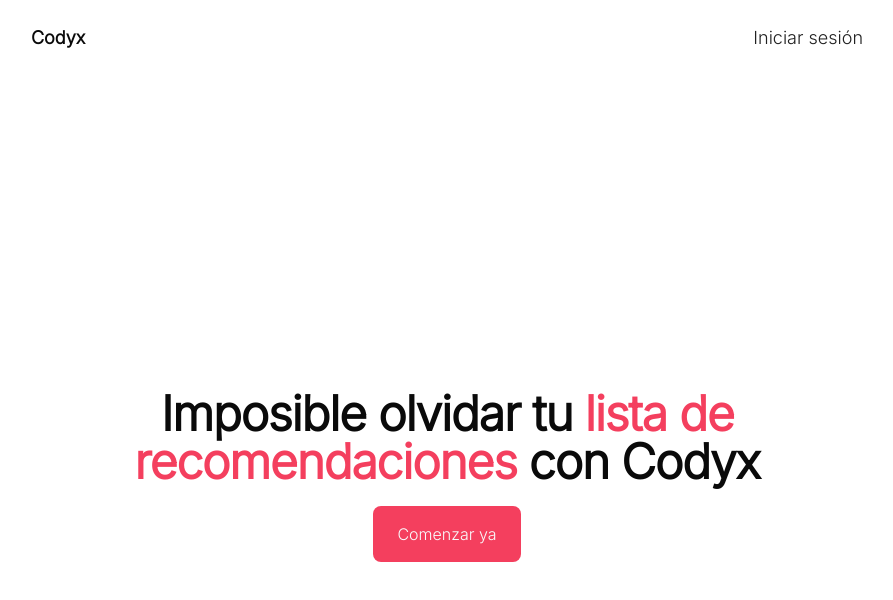
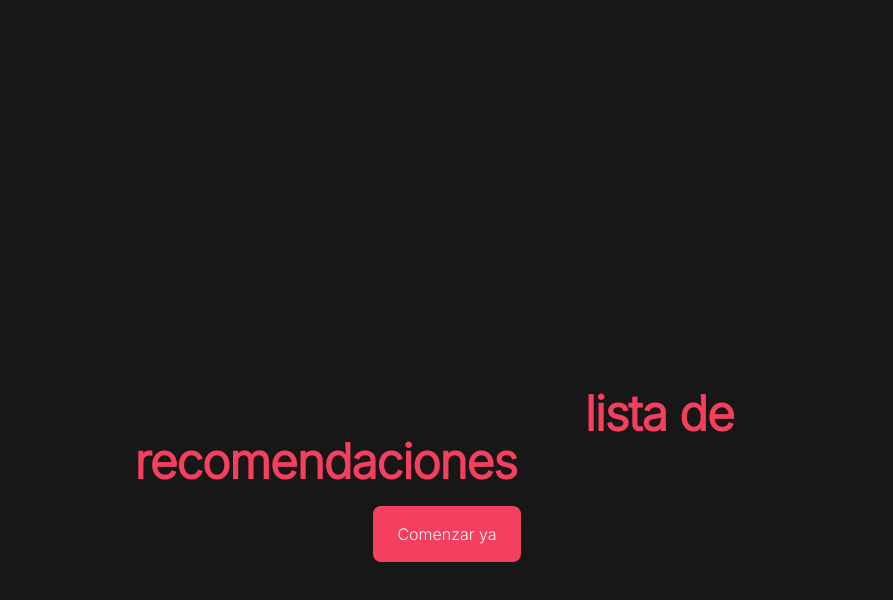
Before and after one commit to n0xZ/noxy-codyx, a SvelteKit app: page / in a window 1280 px wide. Shown: the top 600 px of the page, without its empty margins (193-1086 px from the left). Built offline with nearby package versions, Linux system fonts and the light colour scheme.

Commit message:
chore: setup dark utiltiy styles

```diff
--- a/src/routes/+layout.svelte
+++ b/src/routes/+layout.svelte
@@ -3,4 +3,4 @@
 
 </script>
 
-<main class=" c-gray-900 h-full w-full min-h-screen font-inter"><slot /></main>
+<main class=" bg-primary dark:bg-background text-primary h-full w-full min-h-screen font-inter"><slot /></main>
```
